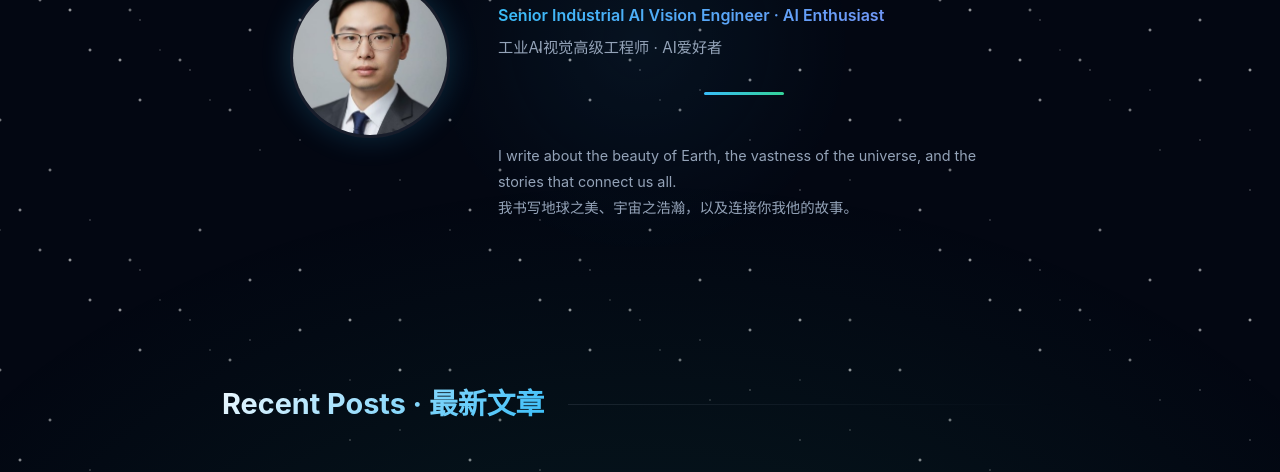
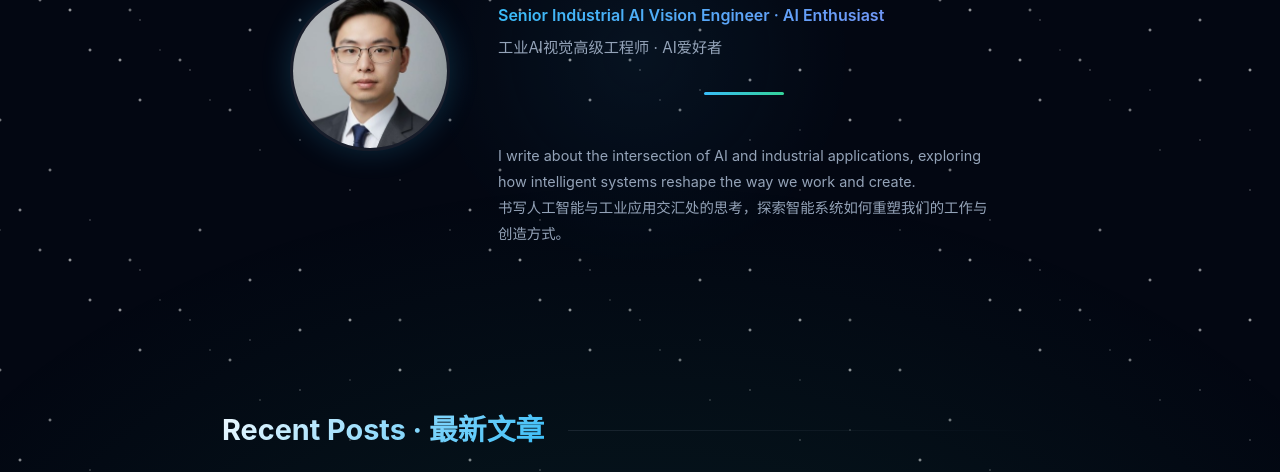
Before and after one commit to shawnyu916/home, a plain HTML site: page index.html in a window 1280 px wide. Shown: the part 320-792 px from the top of the page. Drawn offline with Linux system fonts and the light colour scheme.

Commit message:
Update bio text and add Cloudflare analytics

```diff
--- a/index.html
+++ b/index.html
@@ -47,7 +47,7 @@
     <span class="tagline-cn">工业AI视觉高级工程师 · AI爱好者</span>
 </p>
                     <div class="divider"></div>
-                    <p class="bio">I write about the beauty of Earth, the vastness of the universe, and the stories that connect us all.<br>我书写地球之美、宇宙之浩瀚，以及连接你我他的故事。</p>
+                    <p class="bio">I write about the intersection of AI and industrial applications, exploring how intelligent systems reshape the way we work and create.<br>书写人工智能与工业应用交汇处的思考，探索智能系统如何重塑我们的工作与创造方式。</p>
                 </div>
             </div>
         </section>
@@ -252,7 +252,6 @@
                 <h1>Gallery</h1>
                 <p class="tagline">Moments Captured · 定格的瞬间</p>
                 <div class="divider"></div>
-                <p class="bio">A collection of photographs from everyday life and travels.<br>日常生活与旅途中的摄影作品。</p>
             </div>
         </section>
 
@@ -402,5 +401,6 @@
             bgm.play();
         });
     </script>
+<script defer src="https://static.cloudflareinsights.com/beacon.min.js" data-cf-beacon='{"token": "YOUR_CLOUDFLARE_ANALYTICS_TOKEN"}'></script>
 </body>
 </html>
```
